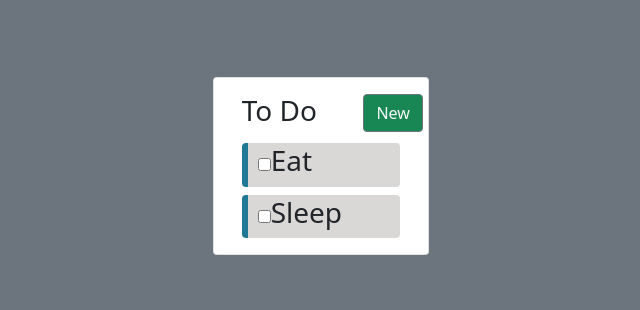
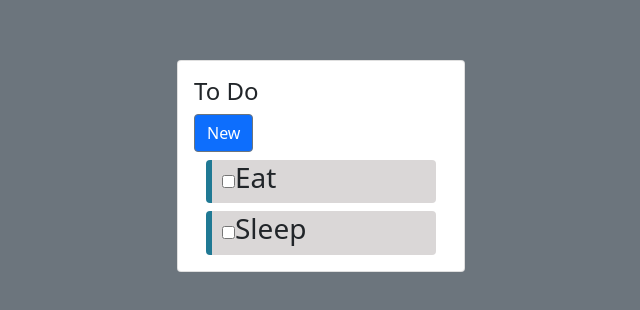
Before and after one commit to georgesilion/vue-website, a Vue app: page / in a window 1280 px wide. Shown: the part 1034-1344 px from the top of the page, without its empty margins (319-959 px from the left). Built offline with nearby package versions, Linux system fonts and the light colour scheme.

Commit message:
Add b-card title

```diff
--- a/src/App.vue
+++ b/src/App.vue
@@ -23,8 +23,8 @@
     </div>
 
     <div class="vh-100 d-flex align-items-center justify-content-center" id="todo">
-      <b-card>
-        <Header @toggle="toggleNewTodo" title="To Do" :showNewTodo="showNewTodo" />
+      <b-card title="To Do" style="min-width: 18rem">
+        <b-button  @click="toggleNewTodo" :class="showNewTodo ? 'bg-danger' : 'bg-primary'">{{ showNewTodo ? 'Close' : 'New' }}</b-button>
         <div v-if="showNewTodo">
           <AddTodo @add-todo="addTodo" />
         </div>
@@ -84,7 +84,7 @@ export default {
       this.showNewTask = !this.showNewTask
     },
     toggleNewTodo() {
-      this.showNewTodo = !this.showNewTodo
+      this.showNewTodo = this.showNewTodo ? false : true;
     },
     addTask(task) {
       this.tasks = [...this.tasks, task]
```
Lines whose indentation alone changed are shown as unchanged.
